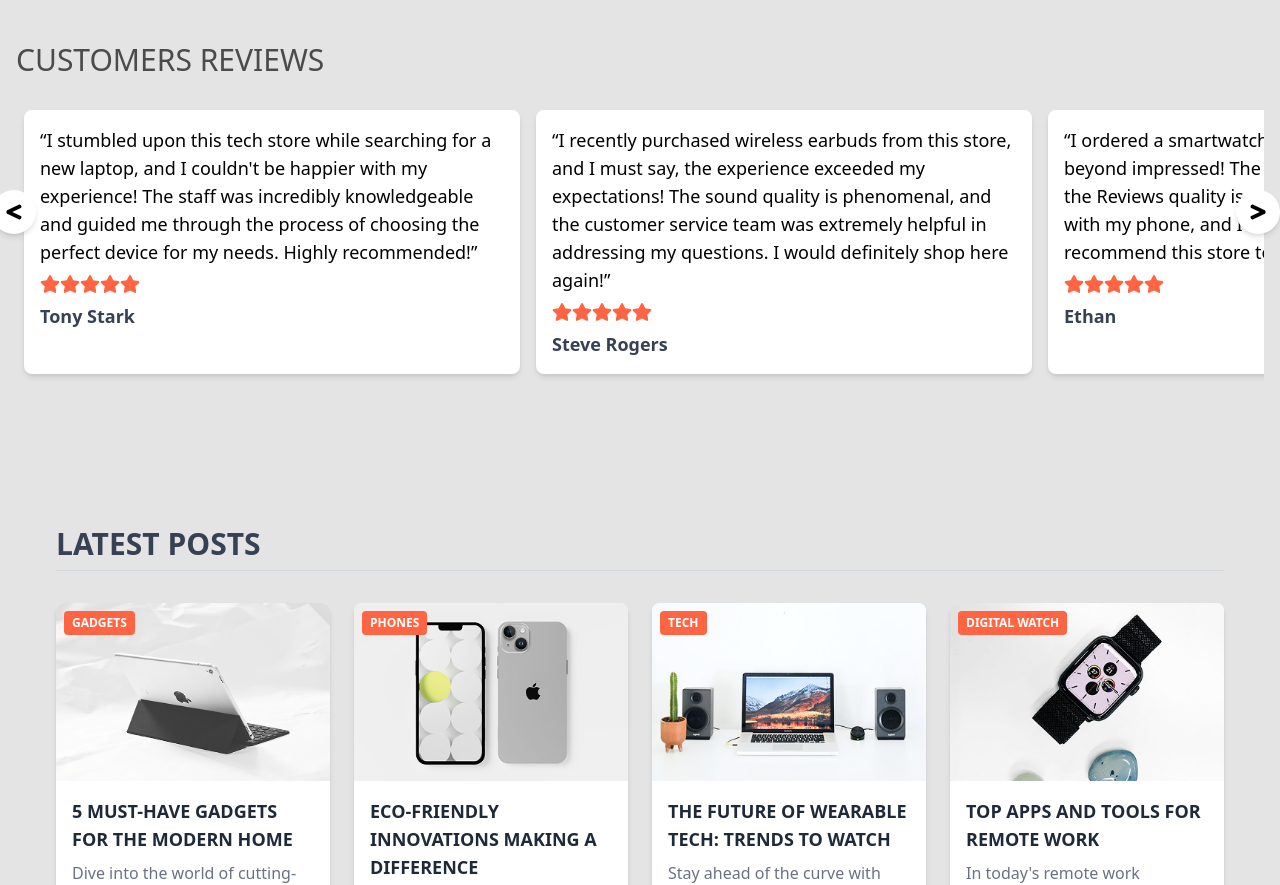
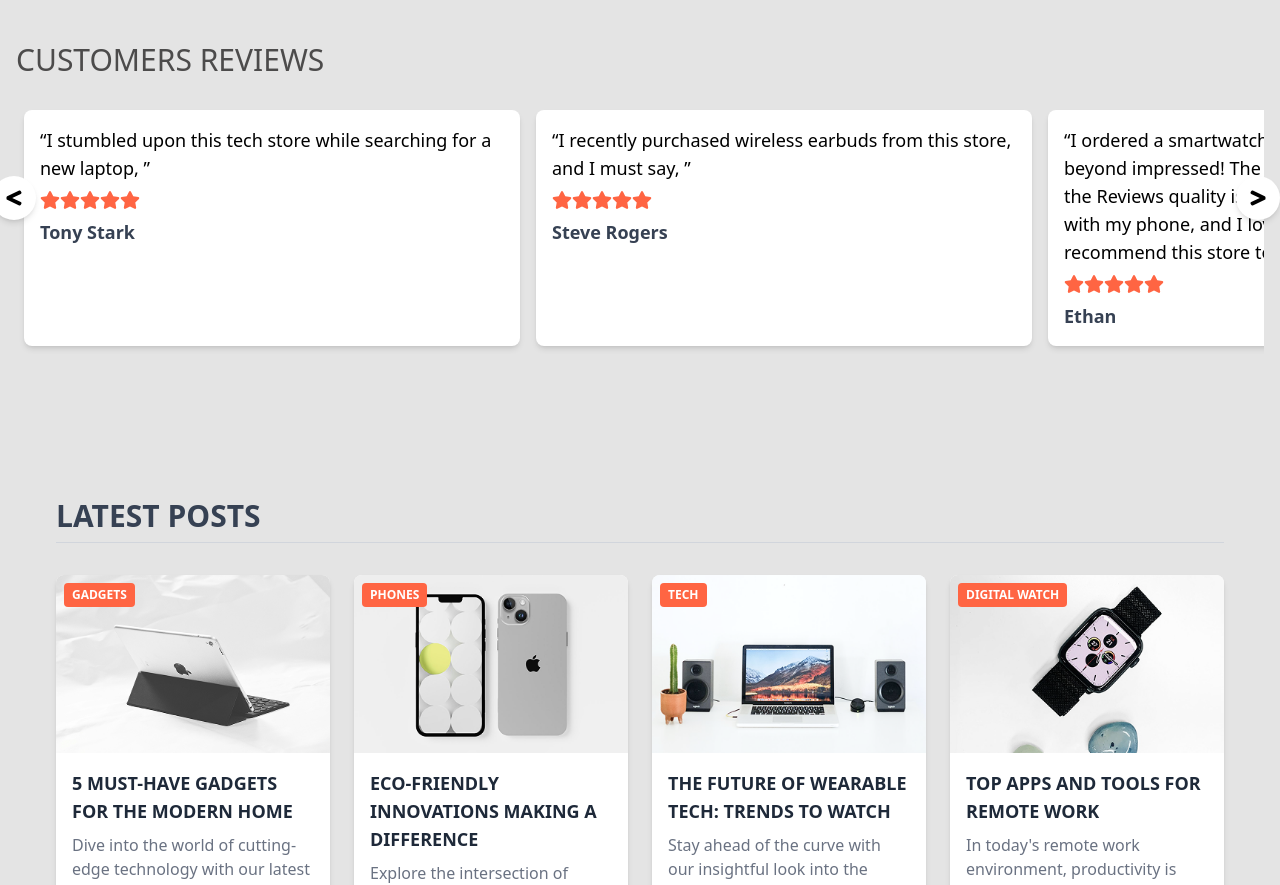
Before and after one commit to Abeer-Dvlpr/Shoplite, a React (Vite) app: page /Shop in a window 1280 px wide. Shown: the part 1300-2185 px from the top of the page. Built offline with nearby package versions, Linux system fonts and the light colour scheme.

Commit message:
fix: image path issues for deployment

```diff
--- a/src/Components/CustomerReview.jsx
+++ b/src/Components/CustomerReview.jsx
@@ -14,8 +14,8 @@ const CustomerReview = () => {
   const cardsRef = useRef([]);
   const [visibleSlides, setVisibleSlides] = useState(4);
   const Reviews = [
-    { id: 1, name: "Tony Stark", message: "“I stumbled upon this tech store while searching for a new laptop, and I couldn't be happier with my experience! The staff was incredibly knowledgeable and guided me through the process of choosing the perfect device for my needs. Highly recommended!”" },
-    { id: 2, name: "Steve Rogers", message: "“I recently purchased wireless earbuds from this store, and I must say, the experience exceeded my expectations! The sound quality is phenomenal, and the customer service team was extremely helpful in addressing my questions. I would definitely shop here again!”" },
+    { id: 1, name: "Tony Stark", message: "“I stumbled upon this tech store while searching for a new laptop, ”" },
+    { id: 2, name: "Steve Rogers", message: "“I recently purchased wireless earbuds from this store, and I must say, ”" },
     { id: 3, name: "Ethan", message: "“I ordered a smartwatch from this online store, and I'm beyond impressed! The delivery was super fast, and the Reviews quality is outstanding. It works perfectly with my phone, and I love all the features. Highly recommend this store to everyone!”" },
     { id: 4, name: "Stephen Strange", message: "“I stumbled upon this tech store while searching for a new laptop, and I couldn't be happier with my experience! The staff was incredibly knowledgeable and guided me through the process of choosing the perfect device for my needs. Highly recommended!”" },
     { id: 5, name: "Peter Parker", message: "“I stumbled upon this tech store while searching for a new laptop, and I couldn't be happier with my experience! The staff was incredibly knowledgeable and guided me through the process of choosing the perfect device for my needs. Highly recommended!”" },
--- a/src/Pages/Home.jsx
+++ b/src/Pages/Home.jsx
@@ -1,4 +1,4 @@
-import HeroSlider from "../Components/HeroSlider";
+
 import Services from "../Components/Services";
 import ProductSlider from "../Components/ProdutSlider";
 import Categories from "../Components/Categories";
@@ -9,13 +9,14 @@ import LatestPosts from "../Components/LatestPost";
 import BrandsSlider from "../Components/BrandsSlider";
 import Footer from "../Components/Footer";
 import AppleShowcase from "../Components/Apple";
+import HeroSlider from "../Components/Heroslider";
 
 
 
 function Home() {
   return (
     <>
-      <div className="mb-[5rem]">
+      <div className="mb-[5rem] mt-[5rem]">
         <HeroSlider />
       </div>
       <Services />
```
